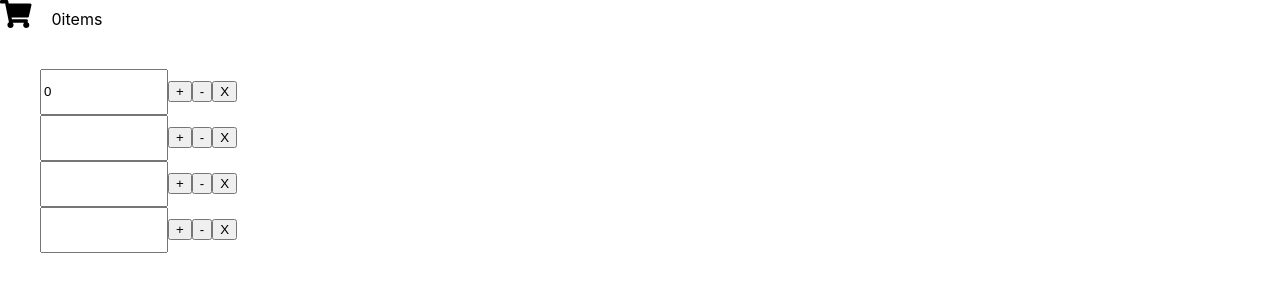
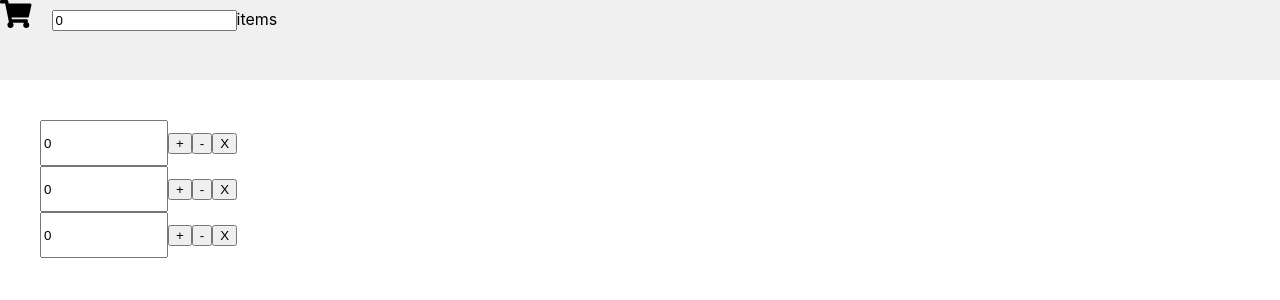
Before and after one commit to xnslx/react-shopping-cart-demo, a React (Create React App) app: page / in a window 1280 px wide. Shown: the top 300 px of the page. Built offline with nearby package versions, Linux system fonts and the light colour scheme.

Commit message:
third commit

```diff
--- a/src/App.js
+++ b/src/App.js
@@ -1,4 +1,4 @@
-import React, {useReducer} from 'react';
+import React, {useState,useReducer} from 'react';
 import './App.css';
 import SumUp from './Component/SumUp/SumUp';
 import Item from './Component/Item/Item';
@@ -24,43 +24,44 @@ const reducer = (state,action) => {
 }
 
 function App() {
-  const [state, dispatch] = useReducer(reducer, initialState);
+  const [state1, dispatch1] = useReducer(reducer, initialState);
+  const [state2, dispatch2] = useReducer(reducer, initialState);
+  const [state3, dispatch3] = useReducer(reducer, initialState);
+  const [count, setCount] = useState(initialState);
+  const [itemNum, setItemNum] = useState(0)
 
-  // const incHandler = (e) => {
+  const changeHandler = e => {
+    setCount({count:e.target.value})
+    setItemNum({itemNum:1})
+  }
 
-  // };
-
-  // const decHandler = (e) => {
-
-  // };
-
-  // const delateHandler = (e) => {
-
-  // };
+  const itemNumHandler = e => {
+    setItemNum({itemNum:1})
+  }
   return (
     <div>
-      <SumUp value={state.count}/>
+      <SumUp changed={itemNumHandler} value={itemNum}/>
       <div style={{marginTop: '40px', marginLeft: '40px'}}>
         <Item
-          value={state.count}
-          incHandler={() => dispatch({type: 'INCREMENT'})}
-          decHandler={() => dispatch({type: 'DECREMENT'})}
-          delateHandler={() => dispatch({type: 'DELATE'})}
+          value={state1.count}
+          changed={changeHandler}
+          incHandler={() => dispatch1({type: 'INCREMENT'})}
+          decHandler={() => dispatch1({type: 'DECREMENT'})}
+          delateHandler={() => dispatch1({type: 'DELATE'})}
         />
         <Item
-          incHandler={() => dispatch({type: 'INCREMENT'})}
-          decHandler={() => dispatch({type: 'DECREMENT'})}
-          delateHandler={() => dispatch({type: 'DELATE'})}
+          value={state2.count}
+          changed={changeHandler}
+          incHandler={() => dispatch2({type: 'INCREMENT'})}
+          decHandler={() => dispatch2({type: 'DECREMENT'})}
+          delateHandler={() => dispatch2({type: 'DELATE'})}
         />
         <Item
-          incHandler={() => dispatch({type: 'INCREMENT'})}
-          decHandler={() => dispatch({type: 'DECREMENT'})}
-          delateHandler={() => dispatch({type: 'DELATE'})}
-        />
-        <Item
-          incHandler={() => dispatch({type: 'INCREMENT'})}
-          decHandler={() => dispatch({type: 'DECREMENT'})}
-          delateHandler={() => dispatch({type: 'DELATE'})}
+          value={state3.count}
+          changed={changeHandler}
+          incHandler={() => dispatch3({type: 'INCREMENT'})}
+          decHandler={() => dispatch3({type: 'DECREMENT'})}
+          delateHandler={() => dispatch3({type: 'DELATE'})}
         />
       </div>
     </div>
--- a/src/Component/SumUp/SumUp.js
+++ b/src/Component/SumUp/SumUp.js
@@ -3,11 +3,14 @@ import {FontAwesomeIcon} from '@fortawesome/react-fontawesome';
 
 const SumUp = (props) => {
     return (
-        <div Style={{width:'100%', height: '80px',backgroundColor: '#999999'}}>
+        <div style={{width:'100%', height: '80px',backgroundColor: '#f0f0f0'}}>
             <FontAwesomeIcon icon="shopping-cart" style={{fontSize: '28px'}}/>
-            <span style={{marginLeft: '20px'}}>
-                {props.value}items
-            </span>
+            <input
+                style={{marginLeft: '20px'}}
+                type="number"
+                onChange={props.changed}
+                value={props.value}
+            />items
         </div>
     )
 };
```
